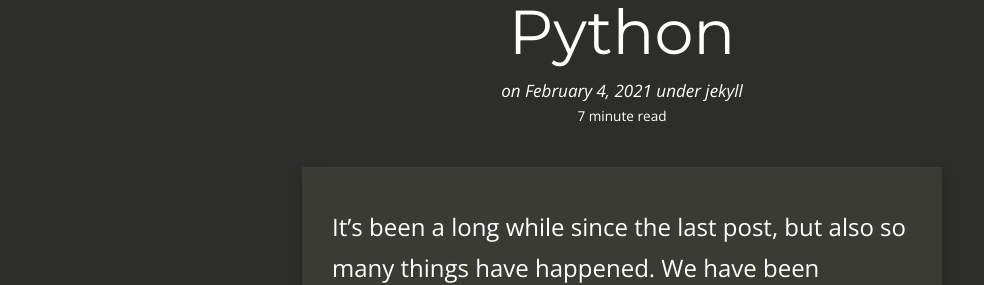
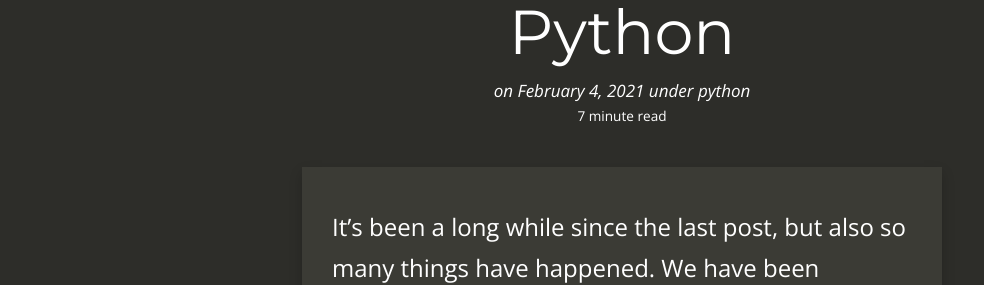
Before and after one commit to bozicb/bozicb.github.io, a Jekyll site: the page built from _posts/2021-02-04-information-theory-in-python.markdown, in a window 1280 px wide and 900 px high. Shown: the part 227-512 px from the top of the window, without its empty margins (18-1002 px from the left). Built offline with Jekyll 4.4.1, drawn with Linux system fonts in a browser that asks for light colours; nearby versions of some CDN libraries; comment, search, counter and statistics services are not loaded.

Commit message:
tags updated

```diff
--- a/_posts/2021-02-04-information-theory-in-python.markdown
+++ b/_posts/2021-02-04-information-theory-in-python.markdown
@@ -2,7 +2,7 @@
 layout: post
 title: "Teaching during Lockdown or Information Theory in Python"
 date: 2021-02-04 20:00:00 +0000
-categories: jekyll update
+categories: python information lockdown
 comments: true
 ---
 
@@ -12,12 +12,12 @@
 
 So things have changed, and it mostly affects the use of technology to get the most of our lectures. I hope I will post a few things about the best way (imho) to work on maths problems collaboratively online, but I'm not quite there. Still testing stuff. However, this post is all about how to use code to make math problems more interesting. In particular, I'll be looking into teaching information theory in Python today. You can find all my code, here: [GitHub Information Theory Repo](https://github.com/bozicb/information-theory) It's still in its baby shoes and growing constantly, but feel free to fork and send me pull requests.
 
-# Some Basics
+## Some Basics
 As I mentioned the challenges lecturer face with online teaching, what I was referring to has mostly to do with student interaction. We can't see faces, so we have little information of how bored students are at any specific point during a lecture, how confused they look, or just how they react to our inputs and monologues. So what I found works at least in parts to get a feeling for the mood in my class is doing live polls on either the materials that I just covered, to see how much of a clue they got, or just general questions about how they feel and whether the pace is ok for them. I recommend doing this every 15 to 20 minutes or at any point that makes sense, but to err rather on the too frequent side. My recent lecture covered information theory, so I stopped to leave them a few minutes to work on a simple problem or ask if they understood a formula. Luckily, [Bongo](https://www.bongolearn.com) supports live polls and has easy access to them, so I can create a poll even while I talk and can get instant feedback from students.
 
 In addition to explaining formulae on the virtual whiteboard and polling results of examples from students, I am also using Python code to explain how to implement formulae. In my case this was `entropy`, `ig` (information gain), `ig_ration`, and `gini_index`.
 
-# The Code
+## The Code
 The most useful effect of showing students how to turn a mathematical formula into code is that they are forced to think about how it is applied, i.e. what you need to feed it, and what it will give you back. As an example, if we look at the formula for Shannon's Entropy in Python code:
 
 {% highlight python %}
@@ -47,10 +47,10 @@
 
 This looks a bit more confusing, at it will take a while for most students to understand, how we got here from the formula for the remainder of every feature. But still it follows the same process and once you understand how the code works, you will never again forget how to solve an information gain problem on paper again. OK, this is a huge exaggeration, but it definitely will be way harder compared to only solving problems on paper to get you ready for an exam :)
 
-# Publishing on GitHub
+## Publishing on GitHub
 As far as publishing is concerned, I found [GitHub](github.com) to be a good place to let students share, fork, modify and play around with the code. Sometimes, they will even do useful pull requests and make contributions to your code, so it's subject to constant improvement and reuse for future lectures.
 
-# Other Notes on Online Teaching
+## Other Notes on Online Teaching
 So online teaching can be real fun and really depends on what you make of it. We are very lucky and priviledged to have so many options. I've even got my hands on a drawing tablet recently, so expect a blog post about that soon(ish) too. Overall, benefits are balancing out lots of the disadvantages and I will certainly keep using many online teaching elements in face to face lectures once we can return to some kind of *normal*. It's really been such a long time now, and I'm not sure if I would recognise a student if I saw them or even my own colleagues. I really miss the coffee chats and social interaction, not to talk about the occasional pints after work.
 
 So long and thanks for all the fish, friends. Please let me know about your thoughs in the comments or, even better, let us all know about how you're doing with online teaching, if you are a student or lecturer, or otherwise how you're managing life in a pandemic. Hope you're all safe and healthy. Over to the puffins ...
```
